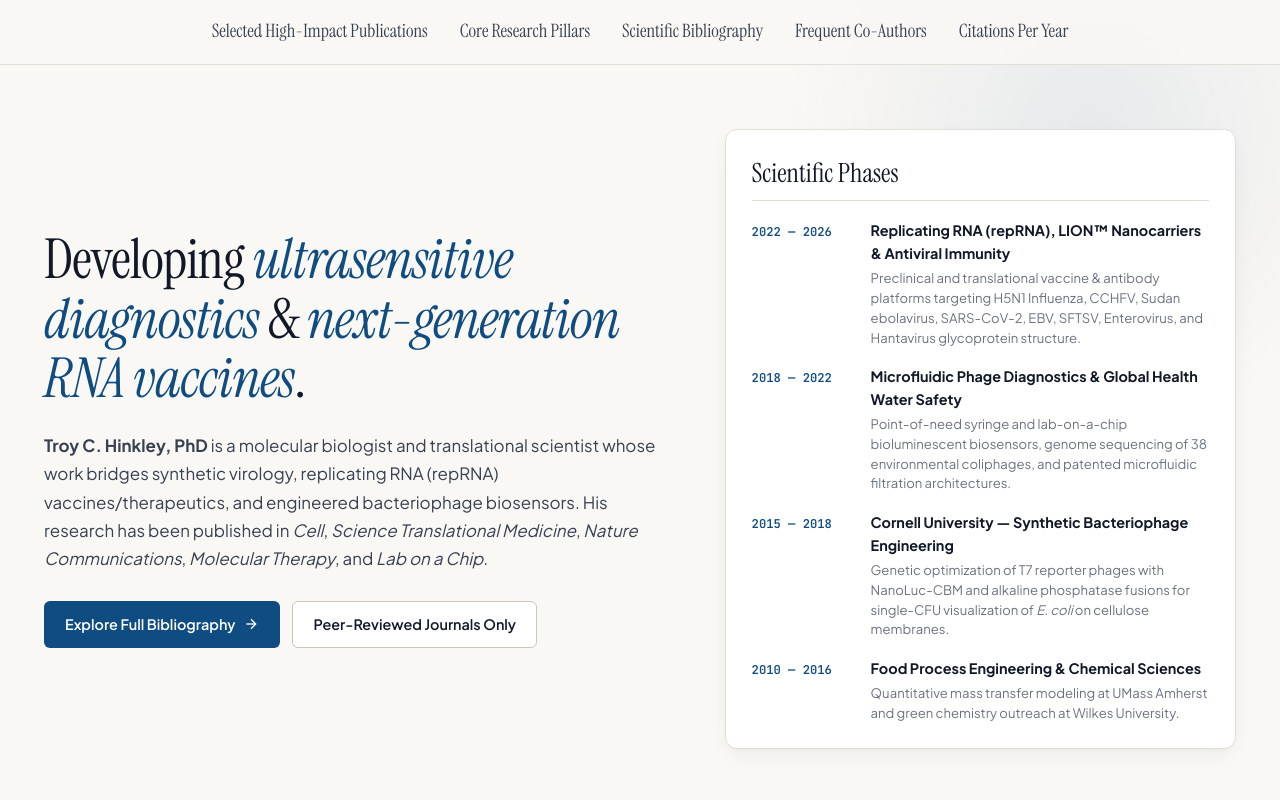
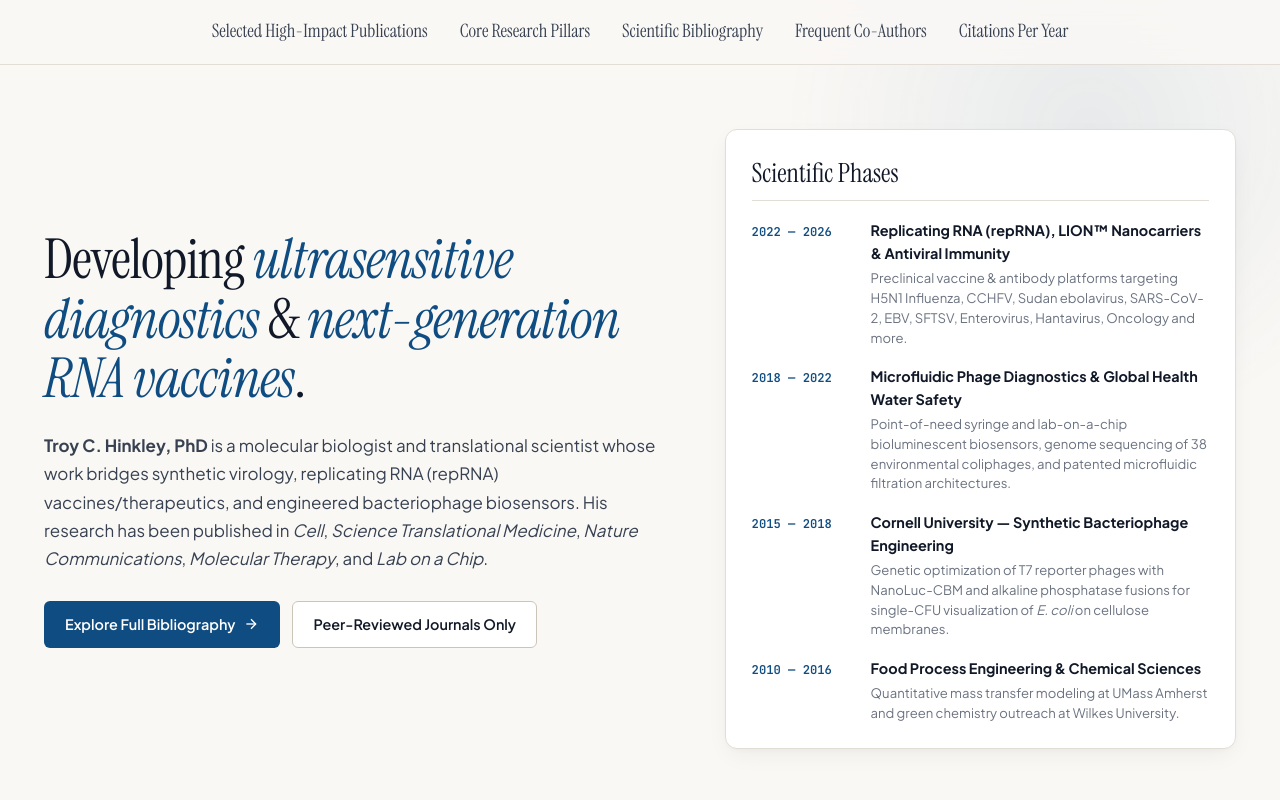
Before and after one commit to troyhinkley/portfolio, a plain HTML site: page index.html in a window 1280 px wide. Shown: the top 800 px of the page. Drawn offline with Linux system fonts and the light colour scheme.

Commit message:
Update 2022-2026 scientific phase description

```diff
--- a/index.html
+++ b/index.html
@@ -56,7 +56,7 @@
               <span class="phase-years">2022 — 2026</span>
               <div class="phase-body">
                 <strong>Replicating RNA (repRNA), LION™ Nanocarriers &amp; Antiviral Immunity</strong>
-                <p>Preclinical and translational vaccine &amp; antibody platforms targeting H5N1 Influenza, CCHFV, Sudan ebolavirus, SARS-CoV-2, EBV, SFTSV, Enterovirus, and Hantavirus glycoprotein structure.</p>
+                <p>Preclinical vaccine &amp; antibody platforms targeting H5N1 Influenza, CCHFV, Sudan ebolavirus, SARS-CoV-2, EBV, SFTSV, Enterovirus, Hantavirus, Oncology and more.</p>
               </div>
             </li>
             <li class="phase-item">
```
